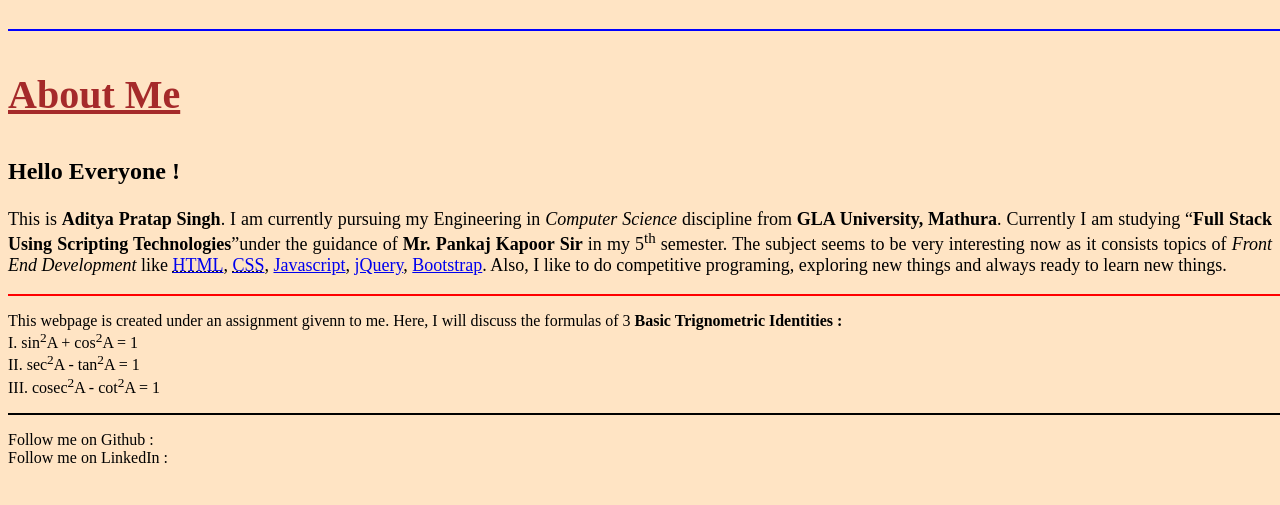
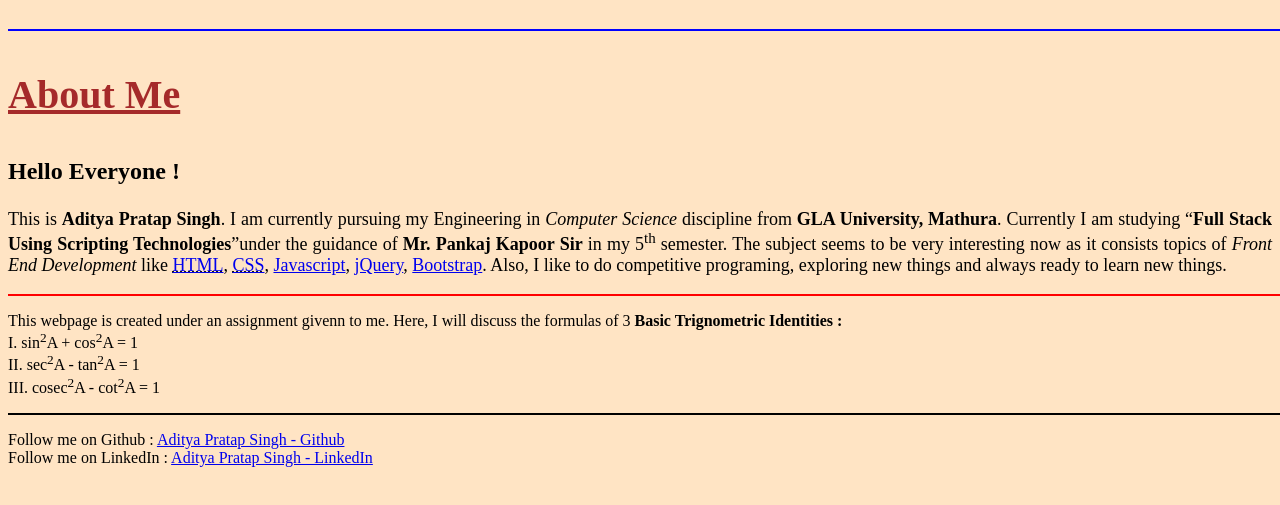
Before and after one commit to aps045/Fullstack-Practical-2, a plain HTML site: page index.html in a window 1280 px wide. Shown: the part 129-634 px from the top of the page. Drawn offline with Linux system fonts and the light colour scheme.

Commit message:
Initial Commit

```diff
--- a/index.html
+++ b/index.html
@@ -30,8 +30,8 @@
     </p>
     <hr align="left" size="2px" width="1450px" color="Black">
     <p>
-        Follow me on Github : <a href="https://www.github.com/aps045"></a>
-        <br>Follow me on LinkedIn : <a href="https://www.linkedin.com/in/aditya-pratap-singh-220b25186"></a>
+        Follow me on Github : <a href="https://www.github.com/aps045">Aditya Pratap Singh - Github</a>
+        <br>Follow me on LinkedIn : <a href="https://www.linkedin.com/in/aditya-pratap-singh-220b25186">Aditya Pratap Singh - LinkedIn</a>
     </p>
 </body>
 
```
